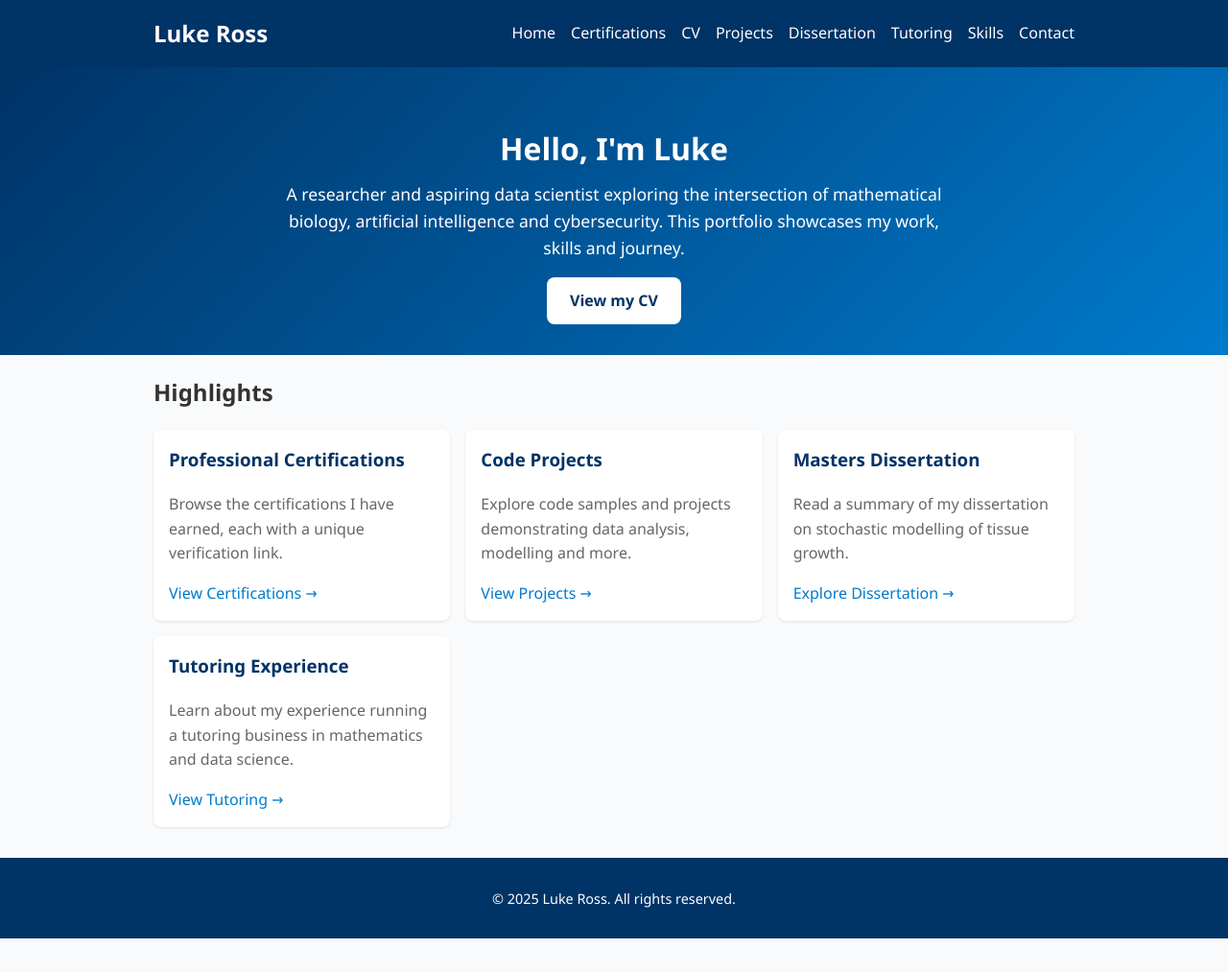
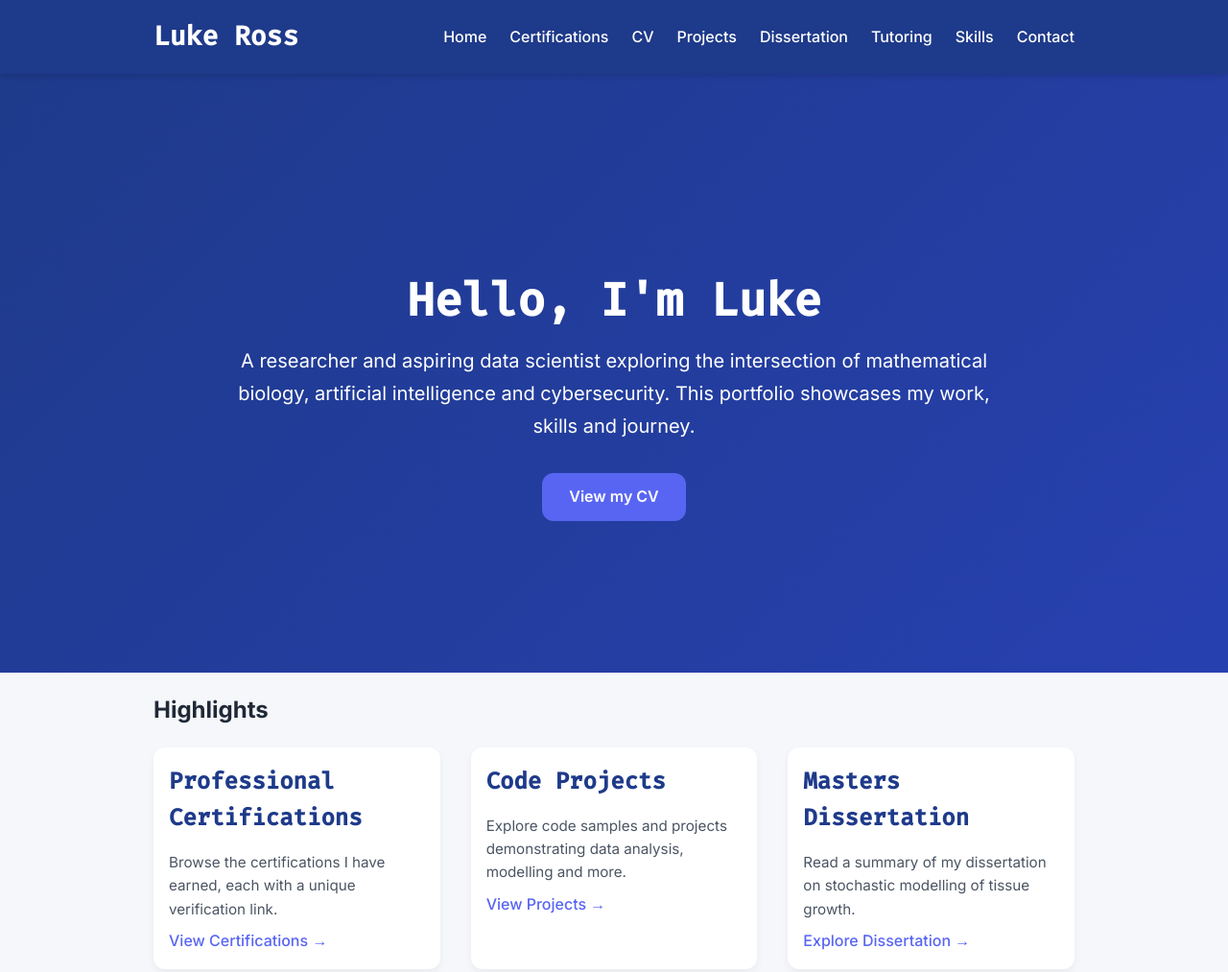
Before and after one commit to lross123/lross-portfolio, a plain HTML site: page index.html in a window 1280 px wide. Shown: the top 1013 px of the page at 96% size. Before the commit the page ends 978 px from the top, so only its background shows below. Drawn offline with Linux system fonts and the light colour scheme.

Commit message:
Update style.css with modern modernized design

```diff
--- a/style.css
+++ b/style.css
@@ -1,24 +1,32 @@
 /*
  * Global stylesheet for Luke's portfolio website.
  *
- * The design aims to be clean and professional while still being easy
- * to extend. Common rules (colours, fonts, spacing) are defined as
- * CSS variables at the root so they can be tweaked in one place. The
- * layout uses a simple flexbox column with a fixed width content
- * container to keep line lengths readable. Navigation links are
- * styled like buttons for easy scanning, and cards provide a
- * consistent look for lists of projects and certifications.
+ * The updated design takes inspiration from modern academic and
+ * portfolio sites. A cohesive colour palette built around deep
+ * blues and subtle gradients creates a contemporary feel. Headings
+ * use a monospaced font for a technical touch, while body copy
+ * remains highly readable. Cards and buttons animate gently on
+ * hover to improve interactivity.
  */
 
+/* Import Google Fonts: Inter for body text and Fira Code for headings */
+@import url('https://fonts.googleapis.com/css2?family=Inter:wght@400;500;600;700&family=Fira+Code:wght@400;500&display=swap');
+
 :root {
-  --font-family: 'Segoe UI', Tahoma, Geneva, Verdana, sans-serif;
-  --color-primary: #003366; /* deep blue for headers and links */
-  --color-accent: #007acc; /* brighter blue for highlights */
-  --color-background: #f9fafb; /* subtle light grey for page background */
-  --color-surface: #ffffff; /* white surfaces for cards */
-  --color-text: #333333; /* dark grey for body text */
-  --color-muted: #666666; /* muted grey for secondary text */
-  --border-radius: 8px;
+  /* Typography */
+  --font-sans: 'Inter', sans-serif;
+  --font-mono: 'Fira Code', monospace;
+
+  /* Colour palette */
+  --color-primary: #1e3a8a; /* rich blue for headers and backgrounds */
+  --color-accent: #5865f2; /* vibrant mid-blue for highlights */
+  --color-background: #f5f7fa; /* very light grey for page background */
+  --color-surface: #ffffff; /* white surfaces for cards and panels */
+  --color-text: #1f2937; /* almost-black for body text */
+  --color-muted: #4b5563; /* muted grey for secondary text */
+
+  /* Layout and spacing */
+  --border-radius: 12px;
   --spacing-small: 0.5rem;
   --spacing-medium: 1rem;
   --spacing-large: 2rem;
@@ -28,7 +36,7 @@ html,
 body {
   margin: 0;
   padding: 0;
-  font-family: var(--font-family);
+  font-family: var(--font-sans);
   color: var(--color-text);
   background-color: var(--color-background);
   line-height: 1.6;
@@ -38,7 +46,10 @@ header {
   background-color: var(--color-primary);
   color: #fff;
   padding: var(--spacing-medium) 0;
-  box-shadow: 0 2px 4px rgba(0, 0, 0, 0.1);
+  box-shadow: 0 2px 6px rgba(0, 0, 0, 0.15);
+  position: sticky;
+  top: 0;
+  z-index: 10;
 }
 
 .container {
@@ -56,8 +67,9 @@ nav {
 }
 
 nav h1 {
-  font-size: 1.5rem;
+  font-size: 1.75rem;
   margin: 0;
+  font-family: var(--font-mono);
 }
 
 nav ul {
@@ -66,95 +78,138 @@ nav ul {
   padding: 0;
   display: flex;
   flex-wrap: wrap;
+  gap: 1.5rem;
 }
 
 nav li {
-  margin-left: var(--spacing-medium);
+  margin: 0;
 }
 
 nav a {
   color: #fff;
   text-decoration: none;
   font-weight: 500;
+  position: relative;
+  padding-bottom: 0.2rem;
   transition: color 0.2s ease;
+}
+
+/* Underline animation on nav links */
+nav a::after {
+  content: '';
+  position: absolute;
+  left: 0;
+  bottom: -4px;
+  width: 0;
+  height: 2px;
+  background-color: var(--color-accent);
+  transition: width 0.3s ease;
 }
 
 nav a:hover,
 nav a:focus {
-  color: var(--color-accent);
+  color: #e0e7ff;
+}
+
+nav a:hover::after,
+nav a:focus::after {
+  width: 100%;
 }
 
 /* Hero section styling */
+/* Hero section styling */
 .hero {
+  min-height: 70vh;
+  display: flex;
+  flex-direction: column;
+  align-items: center;
+  justify-content: center;
+  text-align: center;
   padding: var(--spacing-large) 0;
-  text-align: center;
-  background: linear-gradient(135deg, var(--color-primary) 0%, var(--color-accent) 100%);
+  background: linear-gradient(135deg, #1e3a8a 0%, #2740b0 100%);
   color: #fff;
+  position: relative;
+  overflow: hidden;
 }
 
 .hero h2 {
-  font-size: 2rem;
+  font-family: var(--font-mono);
+  font-size: 3rem;
   margin-bottom: var(--spacing-small);
 }
 
 .hero p {
-  max-width: 700px;
+  max-width: 800px;
   margin: 0 auto;
-  font-size: 1.1rem;
+  font-size: 1.25rem;
+  line-height: 1.7;
 }
 
 .hero .cta {
-  margin-top: var(--spacing-medium);
+  margin-top: var(--spacing-large);
 }
 
 .hero .cta a {
   display: inline-block;
-  padding: 0.75rem 1.5rem;
-  background-color: #fff;
-  color: var(--color-primary);
+  padding: 0.75rem 1.75rem;
+  background-color: var(--color-accent);
+  color: #fff;
   border-radius: var(--border-radius);
   text-decoration: none;
-  font-weight: bold;
-  transition: background-color 0.2s ease;
+  font-weight: 600;
+  transition: background-color 0.2s ease, transform 0.2s ease;
 }
 
 .hero .cta a:hover {
-  background-color: var(--color-accent);
-  color: #fff;
+  background-color: #6a74ff;
+  transform: translateY(-2px);
 }
 
 /* Card layout for lists */
 .cards {
   display: grid;
   grid-template-columns: repeat(auto-fill, minmax(280px, 1fr));
-  gap: var(--spacing-medium);
+  gap: var(--spacing-large);
   margin-top: var(--spacing-medium);
 }
 
 .card {
   background-color: var(--color-surface);
   border-radius: var(--border-radius);
-  box-shadow: 0 1px 3px rgba(0, 0, 0, 0.1);
+  box-shadow: 0 4px 8px rgba(0, 0, 0, 0.05);
   padding: var(--spacing-medium);
+  transition: transform 0.2s ease, box-shadow 0.2s ease;
+}
+
+.card:hover {
+  transform: translateY(-4px);
+  box-shadow: 0 8px 16px rgba(0, 0, 0, 0.08);
 }
 
 .card h3 {
   margin-top: 0;
+  margin-bottom: var(--spacing-small);
   color: var(--color-primary);
+  font-size: 1.5rem;
+  font-family: var(--font-mono);
 }
 
 .card p {
   color: var(--color-muted);
+  font-size: 0.95rem;
+  margin-bottom: var(--spacing-small);
 }
 
 .card a {
   color: var(--color-accent);
   text-decoration: none;
   font-weight: 500;
+  transition: color 0.2s ease;
 }
 
 .card a:hover {
   text-decoration: underline;
+  color: #4f58d0;
 }
 
 /* Table styling for certifications */
@@ -162,18 +217,22 @@ table {
   width: 100%;
   border-collapse: collapse;
   margin-top: var(--spacing-medium);
+  background-color: var(--color-surface);
+  border-radius: var(--border-radius);
+  overflow: hidden;
 }
 
 th,
 td {
   text-align: left;
-  padding: var(--spacing-small);
-  border-bottom: 1px solid #ddd;
+  padding: var(--spacing-small) var(--spacing-medium);
+  border-bottom: 1px solid #e5e7eb;
 }
 
 th {
   background-color: var(--color-primary);
   color: #fff;
+  font-weight: 600;
 }
 
 /* Footer styling */
```
